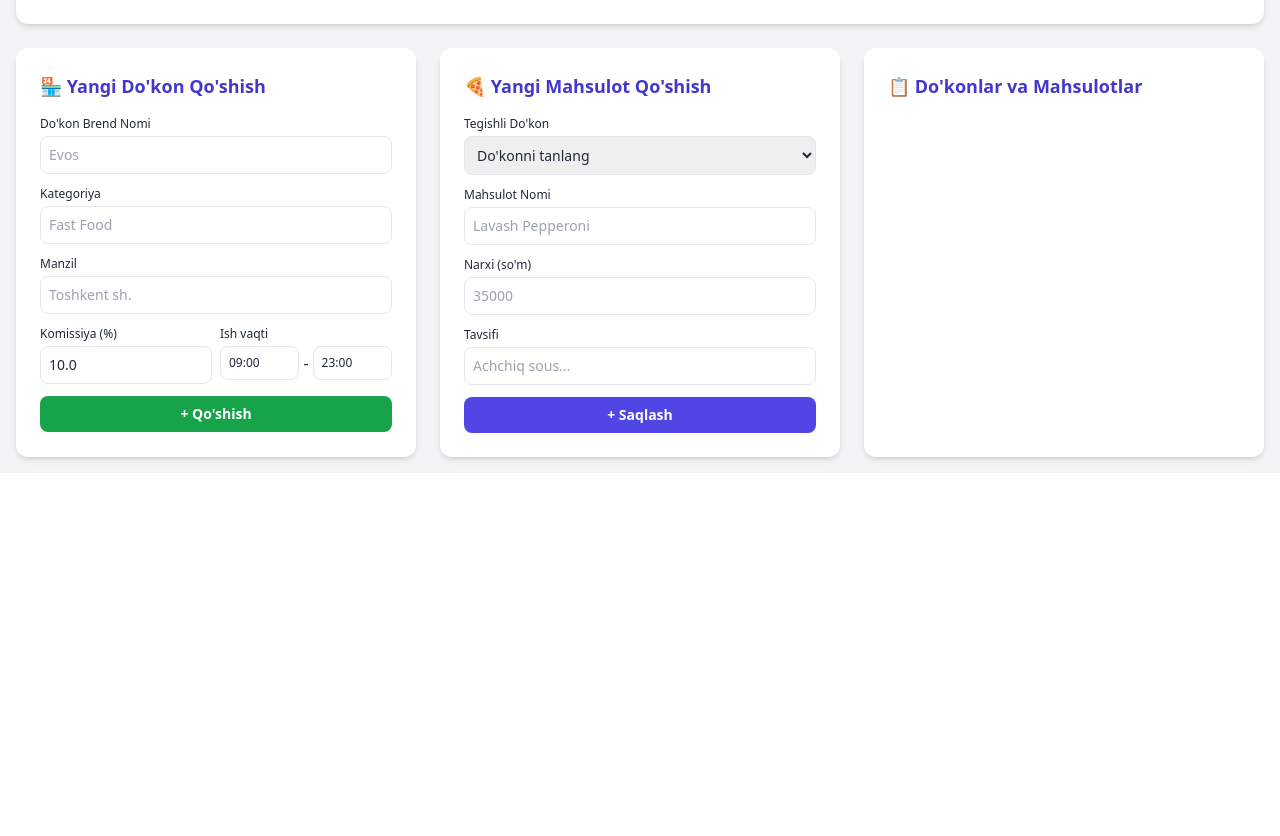
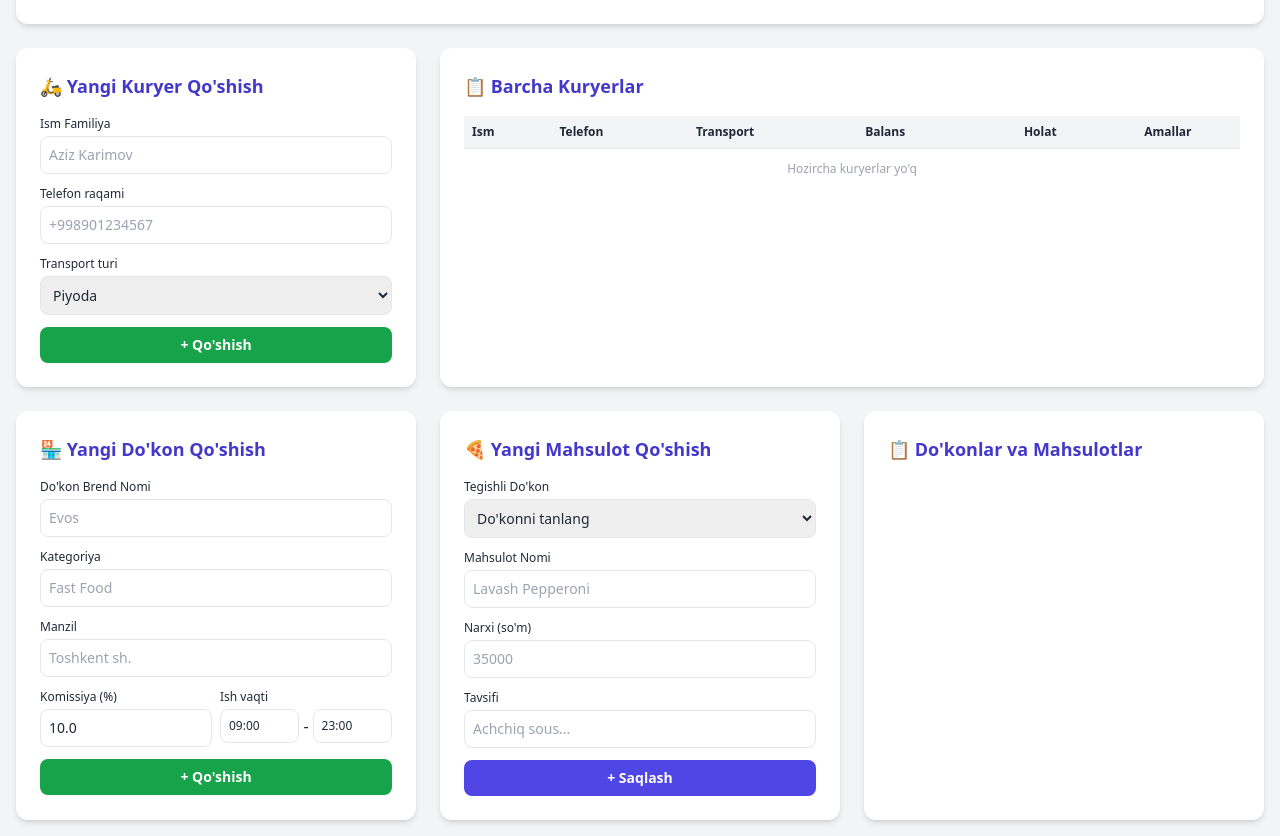
Before and after one commit to jakhongirtoshmanov500-a11y/eltuvchi_express, a FastAPI app: template templates/admin.html in a window 1280 px wide. Shown: the part 621-1457 px from the top of the page. Before the commit the page ends 1087 px from the top, so only its background shows below. Run offline with FastAPI, Linux system fonts and the light colour scheme; the template is opened without the code that fills it, so the values that code supplies are empty; parts of the project's set-up code (start-up, migrations or seed data) failed here and were passed over; some libraries are stand-ins or nearby versions.

Commit message:
Add Couriers module and fix order status update

```diff
--- a/main.py
+++ b/main.py
@@ -21,6 +21,7 @@ from models import (
     Product,
     SystemSetting,
     WeatherCondition,
+    CourierProfile,
 )
 
 
@@ -47,6 +48,7 @@ settings_router = APIRouter(prefix="/admin/settings", tags=["Tizim Sozlamalari"]
 orders_router = APIRouter(prefix="/admin/orders", tags=["Buyurtmalar Boshqaruvi"])
 partners_router = APIRouter(prefix="/admin/partners", tags=["Do'konlar Boshqaruvi"])
 products_router = APIRouter(prefix="/admin/products", tags=["Mahsulotlar (Menu) Boshqaruvi"])
+couriers_router = APIRouter(prefix="/admin/couriers", tags=["Kuryerlar Boshqaruvi"])
 
 
 # ==================== 1. ADMIN DASHBOARD ====================
@@ -60,6 +62,15 @@ async def admin_dashboard(request: Request, db: AsyncSession = Depends(get_db)):
     )
     couriers = couriers_query.scalars().all()
     active_couriers = len(couriers)
+
+    # Kuryerlar boshqaruvi jadvali uchun — faol va nofaol barchasi, profili bilan
+    all_couriers_query = await db.execute(
+        select(User)
+        .where(User.role == UserRole.COURIER)
+        .options(selectinload(User.courier_profile))
+        .order_by(User.created_at.desc())
+    )
+    all_couriers = all_couriers_query.scalars().all()
 
     # Faol do'konlar
     partners_query = await db.execute(select(PartnerProfile))
@@ -107,6 +118,7 @@ async def admin_dashboard(request: Request, db: AsyncSession = Depends(get_db)):
             "system_setting": system_setting,
             "orders": orders,
             "couriers": couriers,
+            "all_couriers": all_couriers,
             "partners": partners,
             "products": products,
             "weather_conditions": [w.value for w in WeatherCondition],
@@ -329,9 +341,77 @@ async def delete_product(product_id: int, db: AsyncSession = Depends(get_db)):
     return RedirectResponse(url="/admin", status_code=status.HTTP_303_SEE_OTHER)
 
 
+# ==================== 6. KURYERLAR BOSHQARUVI ====================
+@couriers_router.post("/create")
+async def create_courier(
+    full_name: str = Form(...),
+    phone_number: str = Form(...),
+    transport_type: str = Form("walking"),
+    db: AsyncSession = Depends(get_db),
+):
+    # Telefon raqami unique bo'lgani uchun, avval band emasligini tekshiramiz —
+    # aks holda IntegrityError chiqib, tushunarsiz 500-xatolik ko'rinardi.
+    existing_query = await db.execute(select(User).where(User.phone_number == phone_number))
+    if existing_query.scalars().first():
+        raise HTTPException(status_code=400, detail="Bu telefon raqami allaqachon ro'yxatdan o'tgan")
+
+    new_user = User(
+        full_name=full_name,
+        phone_number=phone_number,
+        role=UserRole.COURIER,
+        is_active=True,
+    )
+    db.add(new_user)
+    await db.flush()  # new_user.id ni olish uchun, commit qilmasdan turib
+
+    new_courier_profile = CourierProfile(
+        user_id=new_user.id,
+        transport_type=transport_type,
+        is_approved=True,  # admin o'zi qo'shgani uchun avtomatik tasdiqlanadi
+        is_online=False,
+        balance=0.0,
+    )
+    db.add(new_courier_profile)
+
+    await db.commit()
+    return RedirectResponse(url="/admin", status_code=status.HTTP_303_SEE_OTHER)
+
+
+@couriers_router.post("/{user_id}/toggle")
+async def toggle_courier(user_id: int, db: AsyncSession = Depends(get_db)):
+    user_query = await db.execute(
+        select(User).where(User.id == user_id, User.role == UserRole.COURIER)
+    )
+    courier_user = user_query.scalars().first()
+    if not courier_user:
+        raise HTTPException(status_code=404, detail="Kuryer topilmadi")
+
+    courier_user.is_active = not courier_user.is_active
+    await db.commit()
+    return RedirectResponse(url="/admin", status_code=status.HTTP_303_SEE_OTHER)
+
+
+@couriers_router.post("/{user_id}/delete")
+async def delete_courier(user_id: int, db: AsyncSession = Depends(get_db)):
+    user_query = await db.execute(
+        select(User).where(User.id == user_id, User.role == UserRole.COURIER)
+    )
+    courier_user = user_query.scalars().first()
+    if not courier_user:
+        raise HTTPException(status_code=404, detail="Kuryer topilmadi")
+
+    # DIQQAT: kuryerda tugallanmagan (yo'lda) buyurtmalari bo'lsa, uni o'chirish
+    # o'sha buyurtmalarni "egasiz" qoldiradi. Hozircha oddiy o'chirish qilyapmiz,
+    # lekin productionda avval faol buyurtmalari yo'qligini tekshirish tavsiya etiladi.
+    await db.delete(courier_user)
+    await db.commit()
+    return RedirectResponse(url="/admin", status_code=status.HTTP_303_SEE_OTHER)
+
+
 # Barcha routerlarni ilovaga ulash
 app.include_router(admin_router)
 app.include_router(settings_router)
 app.include_router(orders_router)
 app.include_router(partners_router)
 app.include_router(products_router)
+app.include_router(couriers_router)
--- a/templates/admin.html
+++ b/templates/admin.html
@@ -110,7 +110,7 @@
                                         <option value="{{ courier.id }}" {% if order.courier_id == courier.id %}selected{% endif %}>{{ courier.full_name }}</option>
                                         {% endfor %}
                                     </select>
-                                    <select name="status" class="text-xs p-1 border rounded dark:bg-gray-800">
+                                    <select name="new_status" class="text-xs p-1 border rounded dark:bg-gray-800">
                                         {% for st in order_statuses %}
                                         <option value="{{ st }}" {% if order.status.value == st %}selected{% endif %}>{{ st }}</option>
                                         {% endfor %}
@@ -123,6 +123,90 @@
                     </tbody>
                 </table>
             </div>
+        </div>
+
+        <!-- COURIERS -->
+        <div class="grid grid-cols-1 md:grid-cols-3 gap-6">
+
+            <!-- Kuryer Qo'shish Formasi -->
+            <div class="card-bg bg-white p-6 rounded-xl shadow-md col-span-1">
+                <h2 class="theme-title text-lg font-bold mb-4 text-indigo-700">🛵 Yangi Kuryer Qo'shish</h2>
+                <form action="/admin/couriers/create" method="POST" class="space-y-3">
+                    <div>
+                        <label class="block text-xs font-medium">Ism Familiya</label>
+                        <input type="text" name="full_name" placeholder="Aziz Karimov" class="w-full mt-1 p-2 border rounded-lg text-sm dark:bg-gray-800" required>
+                    </div>
+                    <div>
+                        <label class="block text-xs font-medium">Telefon raqami</label>
+                        <input type="text" name="phone_number" placeholder="+998901234567" class="w-full mt-1 p-2 border rounded-lg text-sm dark:bg-gray-800" required>
+                    </div>
+                    <div>
+                        <label class="block text-xs font-medium">Transport turi</label>
+                        <select name="transport_type" class="w-full mt-1 p-2 border rounded-lg text-sm dark:bg-gray-800">
+                            <option value="walking">Piyoda</option>
+                            <option value="bicycle">Velosiped</option>
+                            <option value="scooter">Skuter</option>
+                            <option value="car">Avtomobil</option>
+                        </select>
+                    </div>
+                    <button type="submit" class="w-full bg-green-600 hover:bg-green-700 text-white py-2 rounded-lg font-bold text-sm">+ Qo'shish</button>
+                </form>
+            </div>
+
+            <!-- Kuryerlar Ro'yxati -->
+            <div class="card-bg bg-white p-6 rounded-xl shadow-md col-span-1 md:col-span-2">
+                <h2 class="theme-title text-lg font-bold mb-4 text-indigo-700">📋 Barcha Kuryerlar</h2>
+                <div class="overflow-x-auto max-h-96 overflow-y-auto">
+                    <table class="w-full text-left border-collapse">
+                        <thead class="sticky top-0 bg-gray-100 dark:bg-gray-700">
+                            <tr class="border-b text-xs">
+                                <th class="p-2">Ism</th>
+                                <th class="p-2">Telefon</th>
+                                <th class="p-2">Transport</th>
+                                <th class="p-2">Balans</th>
+                                <th class="p-2 text-center">Holat</th>
+                                <th class="p-2 text-center">Amallar</th>
+                            </tr>
+                        </thead>
+                        <tbody class="divide-y text-sm dark:divide-gray-700">
+                            {% for courier in all_couriers %}
+                            <tr class="hover:bg-gray-50 dark:hover:bg-gray-800">
+                                <td class="p-2 font-medium">{{ courier.full_name }}</td>
+                                <td class="p-2 text-xs">{{ courier.phone_number }}</td>
+                                <td class="p-2 text-xs">
+                                    {% if courier.courier_profile %}{{ courier.courier_profile.transport_type }}{% endif %}
+                                </td>
+                                <td class="p-2 text-xs font-semibold text-green-700">
+                                    {% if courier.courier_profile %}{{ "%.0f"|format(courier.courier_profile.balance) }} so'm{% endif %}
+                                </td>
+                                <td class="p-2 text-center">
+                                    <span class="px-2 py-0.5 text-[10px] font-semibold rounded-full {% if courier.is_active %}bg-green-100 text-green-800{% else %}bg-gray-200 text-gray-700{% endif %}">
+                                        {% if courier.is_active %}Faol{% else %}Faol emas{% endif %}
+                                    </span>
+                                </td>
+                                <td class="p-2 text-center">
+                                    <div class="inline-flex gap-1">
+                                        <form action="/admin/couriers/{{ courier.id }}/toggle" method="POST" class="inline">
+                                            <button type="submit" class="text-xs px-2 py-1 rounded bg-yellow-100 text-yellow-800 font-semibold">
+                                                {% if courier.is_active %}O'chirish{% else %}Yoqish{% endif %}
+                                            </button>
+                                        </form>
+                                        <form action="/admin/couriers/{{ courier.id }}/delete" method="POST" class="inline" onsubmit="return confirm('Kuryerni butunlay o\'chirmoqchimisiz?');">
+                                            <button type="submit" class="text-red-600 font-bold px-1 text-xs">🗑️</button>
+                                        </form>
+                                    </div>
+                                </td>
+                            </tr>
+                            {% else %}
+                            <tr>
+                                <td colspan="6" class="p-3 text-center text-gray-400 text-xs">Hozircha kuryerlar yo'q</td>
+                            </tr>
+                            {% endfor %}
+                        </tbody>
+                    </table>
+                </div>
+            </div>
+
         </div>
 
         <!-- PARTNERS & PRODUCTS -->
```
Also changed, not shown: models.py (+4 -3 lines).
